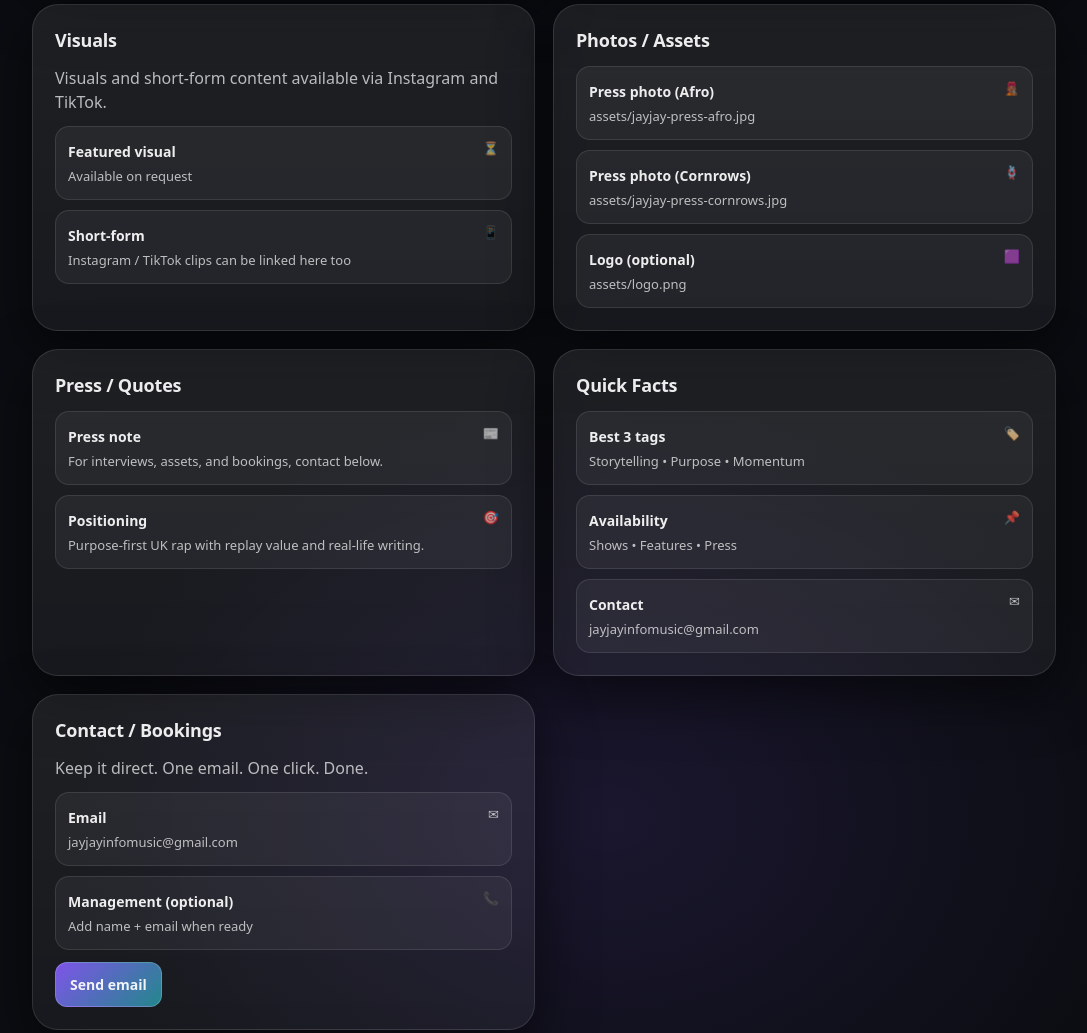
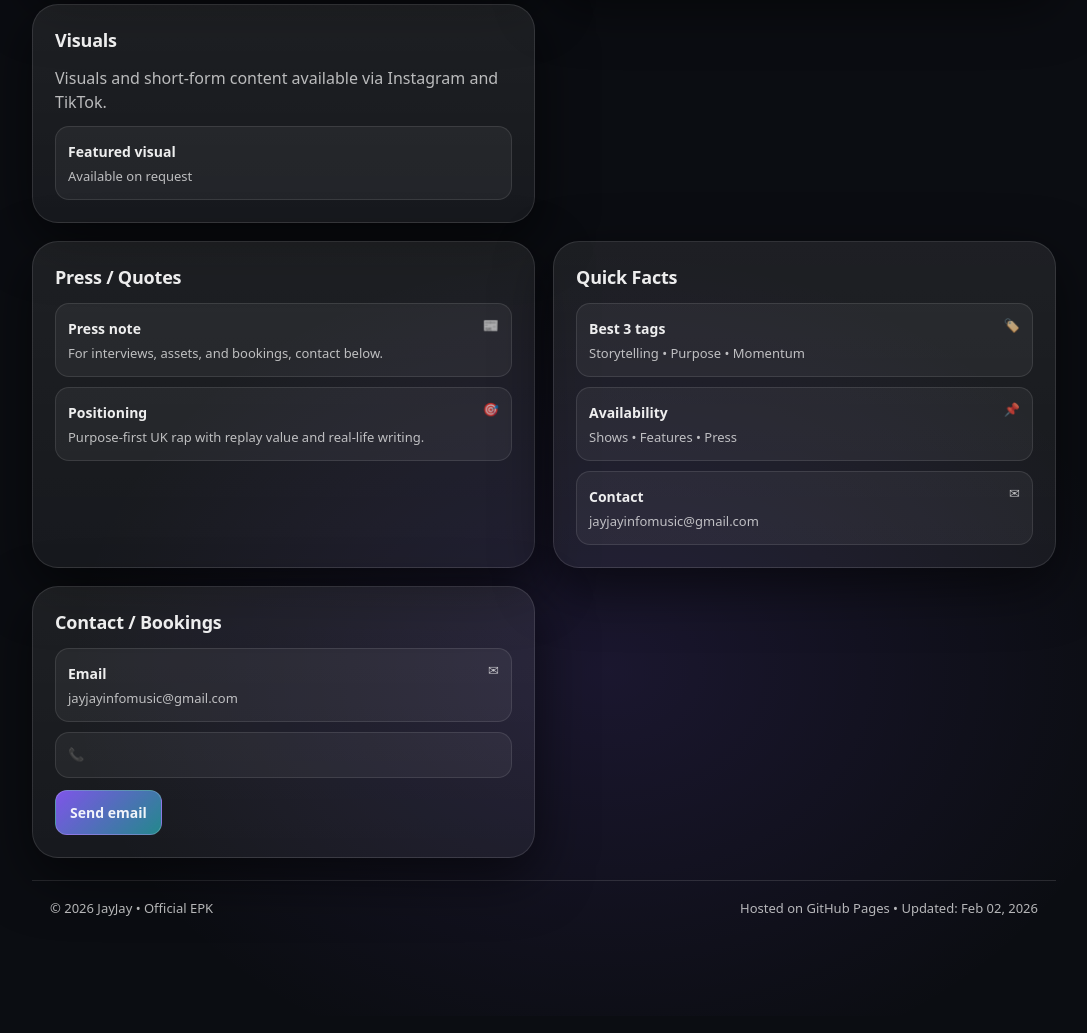
Before and after one commit to jayjayinfomusic-glitch/jayjayinfomusic-glitch.github.io, a plain HTML site: page index.html in a window 1280 px wide. Shown: the part 1284-2317 px from the top of the page, without its empty margins (96-1183 px from the left). Drawn offline with Linux system fonts and the light colour scheme.

Commit message:
Update index.html

```diff
--- a/index.html
+++ b/index.html
@@ -351,48 +351,6 @@
 <span>Available on request</span>
 
 
-            </div>
-            <span>⏳</span>
-          </div>
-          <div class="item">
-            <div>
-              <strong>Short-form</strong><br />
-              <span>Instagram / TikTok clips can be linked here too</span>
-            </div>
-            <span>📱</span>
-          </div>
-        </div>
-
-
-      </div>
-
-      <div class="card section">
-        <h2>Photos / Assets</h2>
-
-
-        <div class="list">
-          <a class="item" href="assets/jayjay-press-afro.jpg" target="_blank" rel="noopener">
-            <div>
-              <strong>Press photo (Afro)</strong><br />
-              <span>assets/jayjay-press-afro.jpg</span>
-            </div>
-            <span>🧑🏾‍🎤</span>
-          </a>
-          <a class="item" href="assets/jayjay-press-cornrows.jpg" target="_blank" rel="noopener">
-            <div>
-              <strong>Press photo (Cornrows)</strong><br />
-              <span>assets/jayjay-press-cornrows.jpg</span>
-            </div>
-            <span>🪢</span>
-          </a>
-          <a class="item" href="assets/logo.png" target="_blank" rel="noopener">
-            <div>
-              <strong>Logo (optional)</strong><br />
-              <span>assets/logo.png</span>
-            </div>
-            <span>🟪</span>
-          </a>
-        </div>
 
 
       </div>
@@ -454,7 +412,6 @@
     <section id="contact" class="grid">
       <div class="card section">
         <h2>Contact / Bookings</h2>
-        <p>Keep it direct. One email. One click. Done.</p>
 
         <div class="list">
           <div class="item">
@@ -465,10 +422,7 @@
             <span>✉</span>
           </div>
           <div class="item">
-            <div>
-              <strong>Management (optional)</strong><br />
-              <span>Add name + email when ready</span>
-            </div>
+
             <span>📞</span>
           </div>
         </div>
```
